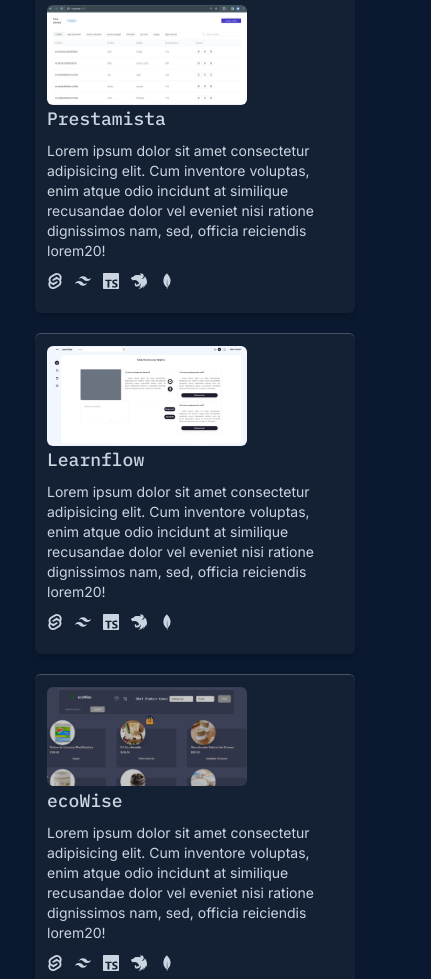
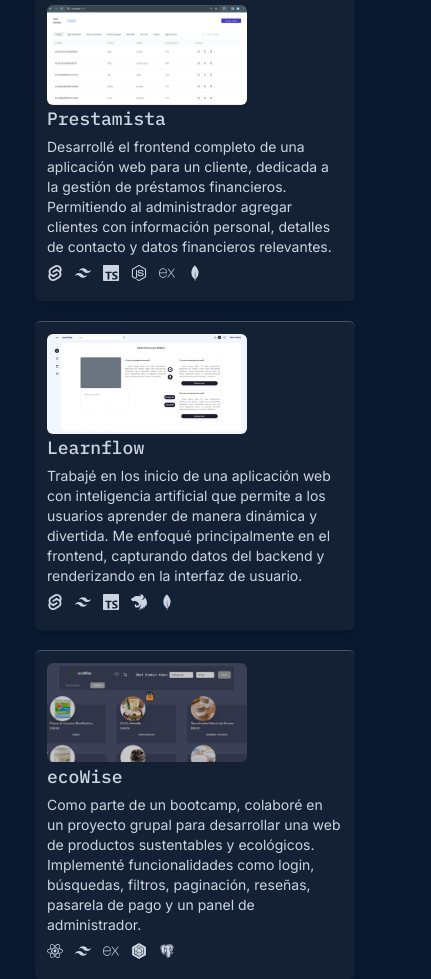
Before and after one commit to Alex-Br1s/Portfolio2.0, a Next.js app: page / in a window 390 px wide. Shown: the part 2620-3599 px from the top of the page, 431 px wide, since content can reach past the window. Built offline with nearby package versions, Linux system fonts and the light colour scheme.

Commit message:
nuevos avances agregue los iconos de las tecnologias usadas en cada proyecto y adapte mejor el responsive

```diff
--- a/src/app/components/Experience.jsx
+++ b/src/app/components/Experience.jsx
@@ -7,10 +7,10 @@ const Experience = () => {
         <h1 className={`${ibmPlexMono.className} text-4xl text-celestito my-5`}>Donde trabaje</h1>
             <h2 className={`${ibmPlexMono.className} text-slate-300 text-2xl`}>Frontend Dev <span className={`${ibmPlexMono.className} text-celestito text-2xl`}>Vopper</span></h2>
             <p className={`${ibmPlexMono.className} text-xs my-3`}>Ene 2024 - Present</p>
-            <p className="my-3 text-base"><span className="text-verdecito">▹</span> Crear componentes reutilizables para garantizar la eficiencia y consistencia del código.</p>
-            <p className="my-3 text-base"><span className="text-verdecito">▹</span> Diseñar la arquitectura de la aplicación para asegurar su escalabilidad y mantenibilidad a largo plazo.</p>
-            <p className="my-3 text-base"><span className="text-verdecito">▹</span> Gestionar el flujo de datos entre los diferentes componentes para garantizar una experiencia fluida.</p>
-            <p className="my-3 text-base"><span className="text-verdecito">▹</span> Trabajar en colaboración con el equipo backend para integrar la lógica de negocio y garantizar una experiencia de usuario adecuada.</p>
+            <p className="my-3 text-base"><span className="text-verdecito">▹</span> Presenté proyectos completos a clientes de manera autónoma, comunicando eficazmente el progreso y los detalles técnicos del desarrollo para asegurar la satisfacción del cliente y la aprobación del proyecto.</p>
+            <p className="my-3 text-base"><span className="text-verdecito">▹</span> Desarrollé y diseñé el frontend completo de aplicaciones utilizando tecnologías como Svelte, TailwindCSS y Typescript, asegurando una experiencia de usuario atractiva y funcional.</p>
+            <p className="my-3 text-base"><span className="text-verdecito">▹</span>Coordiné con otros miembros del equipo para garantizar la entrega a tiempo de los proyectos y mantener una comunicación clara con los clientes durante el ciclo de vida del desarrollo.</p>
+            <p className="my-3 text-base"><span className="text-verdecito">▹</span>Trabaje en colaboración con el equipo backend para integrar la lógica de negocio y garantizar una experiencia de usuario adecuada.</p>
         </div>
     </section>
   )
--- a/src/app/components/Projects.jsx
+++ b/src/app/components/Projects.jsx
@@ -3,48 +3,72 @@ import { SiTailwindcss } from "react-icons/si";
 import { SiTypescript } from "react-icons/si";
 import { SiNestjs } from "react-icons/si";
 import { SiMongodb } from "react-icons/si";
+import { SiExpress } from "react-icons/si";
+import { SiNodedotjs } from "react-icons/si";
+import { FaReact } from "react-icons/fa";
+import { BiLogoPostgresql } from "react-icons/bi";
+import { SiSequelize } from "react-icons/si";
 import Image from "next/image";
 import { ibmPlexMono } from "../ui/fonts";
-import {useMediaQuery} from "react-responsive";
+import { useMediaQuery } from "react-responsive";
 
 const Projects = () => {
-
   const screenMobile = useMediaQuery({ maxWidth: 550 });
 
   return (
-    <section id="work" className="lg:h-screen h-full text-slate-300 flex justify-center items-center flex-col gap-5">
-      <h1 className={`${ibmPlexMono.className} text-2xl pb-4`}>Algunos proyectos que desarrolle</h1>
-      <div className={`flex flex-col lg:flex-row gap-5 ex:w-full w-80 md:w-1/2 lg:min-h-44 p-3 rounded-md hover:bg-slate-800/50 hover:shadow-md border-slate-600 hover:border-t ${screenMobile ? 'bg-slate-800/50 shadow-md border-slate-600 border-t' : ''}`}>
-        <div className="w-96 h-20">
+    <section
+      id="work"
+      className="lg:h-screen h-full text-slate-300 flex justify-center items-center flex-col gap-5"
+    >
+      <h1 className={`${ibmPlexMono.className} text-2xl pb-4`}>
+        Algunos proyectos que desarrolle
+      </h1>
+      <div
+        className={`flex flex-col lg:flex-row gap-5 ex:w-full w-80 md:w-1/2 lg:min-h-44 p-3 rounded-md hover:bg-slate-800/50 hover:shadow-md border-slate-600 hover:border-t ${
+          screenMobile
+            ? "bg-slate-800/50 shadow-md border-slate-600 border-t"
+            : ""
+        }`}
+      >
+        <div className="w-full h-20">
           <Image
             className="lg:h-full lg:w-full rounded-md"
             width="200"
-            height="150"
+            height="120"
             src="/home-prestamista.webp"
             alt="example 1"
           />
         </div>
         <div>
-          <h2 className={`${ibmPlexMono.className} text-lg pb-2`}>Prestamista</h2>
+          <h2 className={`${ibmPlexMono.className} text-lg pb-1`}>
+            Prestamista
+          </h2>
           <p className="text-sm w-full">
-            Lorem ipsum dolor sit amet consectetur adipisicing elit. Cum
-            inventore voluptas, enim atque odio incidunt at similique recusandae
-            dolor vel eveniet nisi ratione dignissimos nam, sed, officia
-            reiciendis lorem20!
+            Desarrollé el frontend completo de una aplicación web para un
+            cliente, dedicada a la gestión de préstamos financieros. Permitiendo
+            al administrador agregar clientes con información personal, detalles
+            de contacto y datos financieros relevantes.
           </p>
-          <div className="flex my-3 gap-3">
-          <SiSvelte />
-          <SiTailwindcss />
-          <SiTypescript />
-          <SiNestjs />
-          <SiMongodb />
+          <div className="flex my-2 gap-3">
+            <SiSvelte />
+            <SiTailwindcss />
+            <SiTypescript />
+            <SiNodedotjs />
+            <SiExpress />
+            <SiMongodb />
           </div>
           <p></p>
         </div>
       </div>
 
-      <div className={`flex flex-col lg:flex-row gap-5 ex:w-full w-80 md:w-1/2 lg:min-h-44 p-3 rounded-md hover:bg-slate-800/50 hover:shadow-md border-slate-600 hover:border-t ${screenMobile ? 'bg-slate-800/50 shadow-md border-slate-600 border-t' : ''}`}>
-        <div className="w-96 h-20">
+      <div
+        className={`flex flex-col lg:flex-row gap-5 ex:w-full w-80 md:w-1/2 lg:min-h-44 p-3 rounded-md hover:bg-slate-800/50 hover:shadow-md border-slate-600 hover:border-t ${
+          screenMobile
+            ? "bg-slate-800/50 shadow-md border-slate-600 border-t"
+            : ""
+        }`}
+      >
+        <div className="w-full h-20">
           <Image
             className="lg:h-full lg:w-full rounded-md"
             width="200"
@@ -54,26 +78,32 @@ const Projects = () => {
           />
         </div>
         <div>
-          <h2 className={`${ibmPlexMono.className} lg:flex text-lg pb-2`}>Learnflow</h2>
+          <h2 className={`${ibmPlexMono.className} lg:flex text-lg pb-1`}>
+            Learnflow
+          </h2>
           <p className="text-sm w-full">
-            Lorem ipsum dolor sit amet consectetur adipisicing elit. Cum
-            inventore voluptas, enim atque odio incidunt at similique recusandae
-            dolor vel eveniet nisi ratione dignissimos nam, sed, officia
-            reiciendis lorem20!
+          Trabajé en los inicio de una aplicación web con inteligencia artificial que permite a los usuarios aprender de manera dinámica y divertida. Me enfoqué principalmente en el frontend, capturando datos del backend y renderizando en la interfaz de usuario.
+
           </p>
-          <div className="flex my-3 gap-3">
-          <SiSvelte />
-          <SiTailwindcss />
-          <SiTypescript />
-          <SiNestjs />
-          <SiMongodb />
+          <div className="flex my-2 gap-3">
+            <SiSvelte />
+            <SiTailwindcss />
+            <SiTypescript />
+            <SiNestjs />
+            <SiMongodb />
           </div>
           <p></p>
         </div>
       </div>
 
-      <div className={`flex flex-col lg:flex-row gap-5 ex:w-full w-80 md:w-1/2 lg:min-h-44 p-3 rounded-md hover:bg-slate-800/50 hover:shadow-md border-slate-600 hover:border-t ${screenMobile ? 'bg-slate-800/50 shadow-md border-slate-600 border-t' : ''}`}>
-        <div className="w-96 h-20">
+      <div
+        className={`flex flex-col lg:flex-row gap-5 ex:w-full w-80 md:w-1/2 lg:min-h-44 p-3 rounded-md hover:bg-slate-800/50 hover:shadow-md border-slate-600 hover:border-t ${
+          screenMobile
+            ? "bg-slate-800/50 shadow-md border-slate-600 border-t"
+            : ""
+        }`}
+      >
+        <div className="w-full h-20">
           <Image
             className="lg:h-full lg:w-full rounded-md"
             width="200"
@@ -83,19 +113,18 @@ const Projects = () => {
           />
         </div>
         <div>
-          <h2 className={`${ibmPlexMono.className} lg:flex text-lg pb-2`}>ecoWise</h2>
+          <h2 className={`${ibmPlexMono.className} lg:flex text-lg pb-1`}>
+            ecoWise
+          </h2>
           <p className="text-sm w-full">
-            Lorem ipsum dolor sit amet consectetur adipisicing elit. Cum
-            inventore voluptas, enim atque odio incidunt at similique recusandae
-            dolor vel eveniet nisi ratione dignissimos nam, sed, officia
-            reiciendis lorem20!
+          Como parte de un bootcamp, colaboré en un proyecto grupal para desarrollar una web de productos sustentables y ecológicos. Implementé funcionalidades como login, búsquedas, filtros, paginación, reseñas, pasarela de pago y un panel de administrador.
           </p>
-          <div className="flex my-3 gap-3">
-          <SiSvelte />
-          <SiTailwindcss />
-          <SiTypescript />
-          <SiNestjs />
-          <SiMongodb />
+          <div className="flex my-2 gap-3">
+            <FaReact />
+            <SiTailwindcss />
+            <SiExpress />
+            <SiSequelize />
+            <BiLogoPostgresql />
           </div>
           <p></p>
         </div>
```
